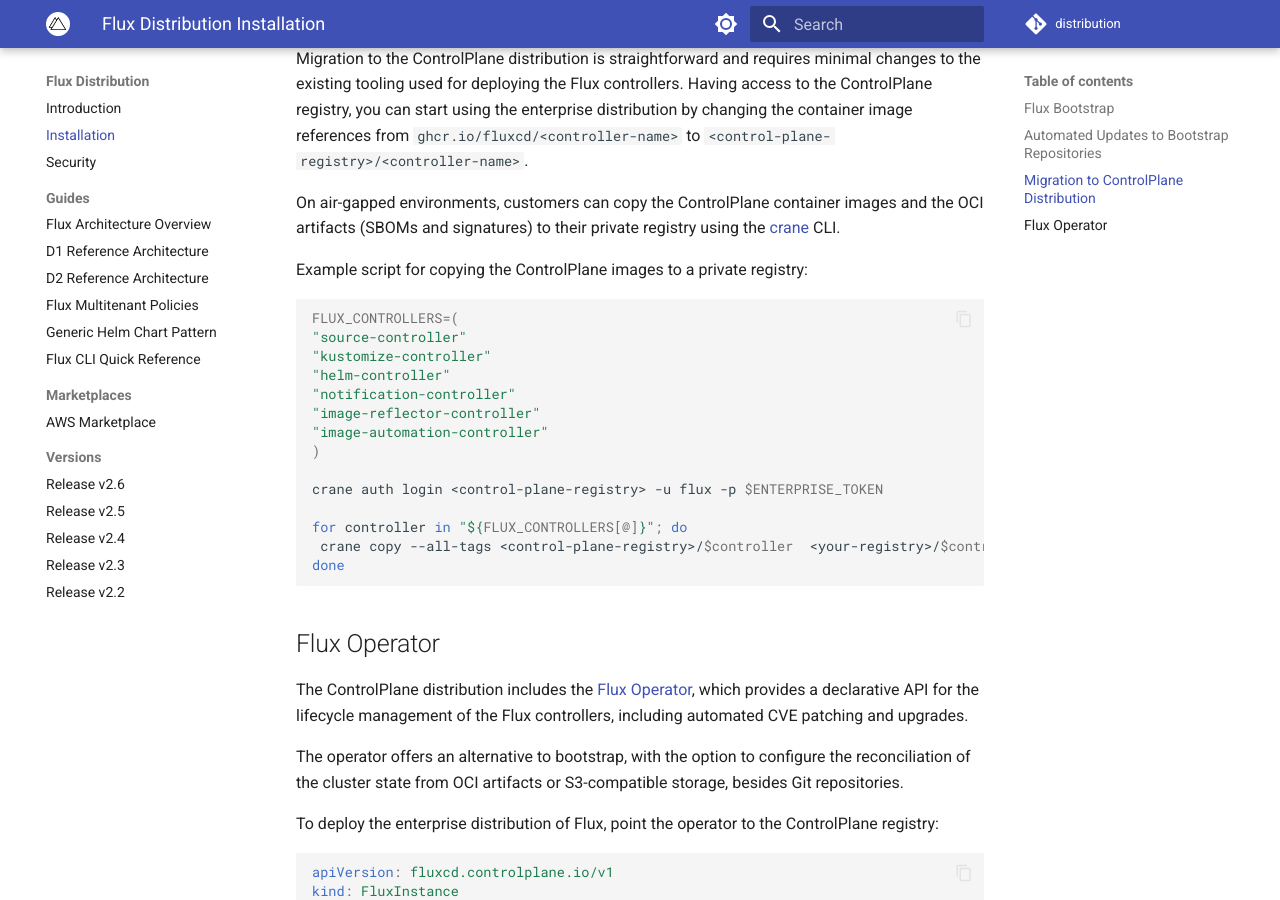
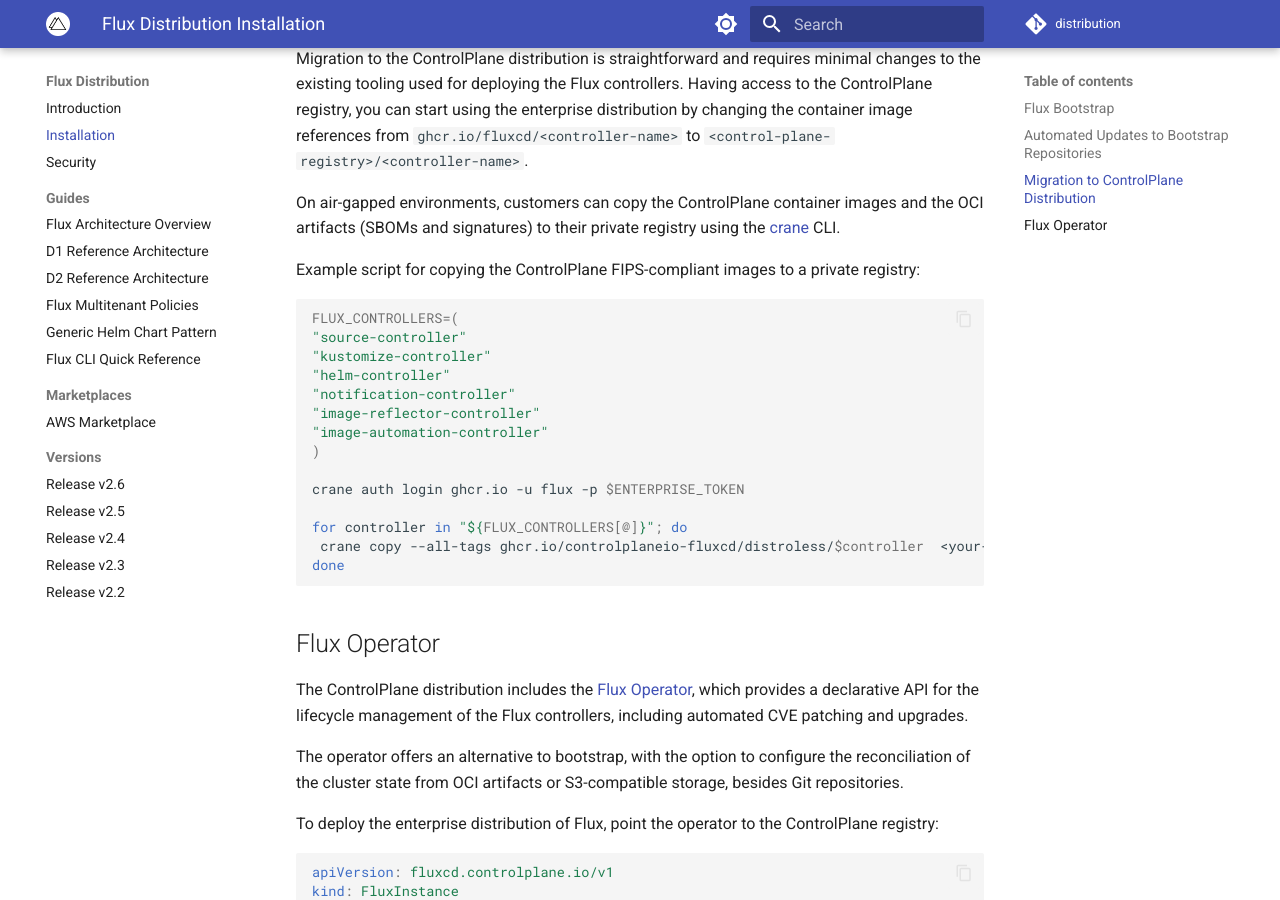
Before and after one commit to controlplaneio-fluxcd/distribution, an MkDocs documentation site: the page built from docs/distribution/install.md, in a window 1280 px wide and 900 px high, scrolled down 1355 px. Built offline with MkDocs 1.6.1 and Material for MkDocs 9.7.7, drawn with Linux system fonts in a browser that asks for light colours; comment, search, counter and statistics services are not loaded.

Commit message:
docs: Improve crane copy example
Signed-off-by: Stefan Prodan <stefan.prodan@gmail.com>

````diff
--- a/docs/distribution/install.md
+++ b/docs/distribution/install.md
@@ -68,7 +68,7 @@
 OCI artifacts (SBOMs and signatures) to their private registry using
 the [crane](https://github.com/google/go-containerregistry/blob/main/cmd/crane/README.md) CLI.
 
-Example script for copying the ControlPlane images to a private registry:
+Example script for copying the ControlPlane FIPS-compliant images to a private registry:
 
 ```bash
 FLUX_CONTROLLERS=(
@@ -80,10 +80,10 @@
 "image-automation-controller"
 )
 
-crane auth login <control-plane-registry> -u flux -p $ENTERPRISE_TOKEN
+crane auth login ghcr.io -u flux -p $ENTERPRISE_TOKEN
 
 for controller in "${FLUX_CONTROLLERS[@]}"; do
- crane copy --all-tags <control-plane-registry>/$controller  <your-registry>/$controller
+ crane copy --all-tags ghcr.io/controlplaneio-fluxcd/distroless/$controller  <your-registry>/$controller
 done
 ```
 
````
